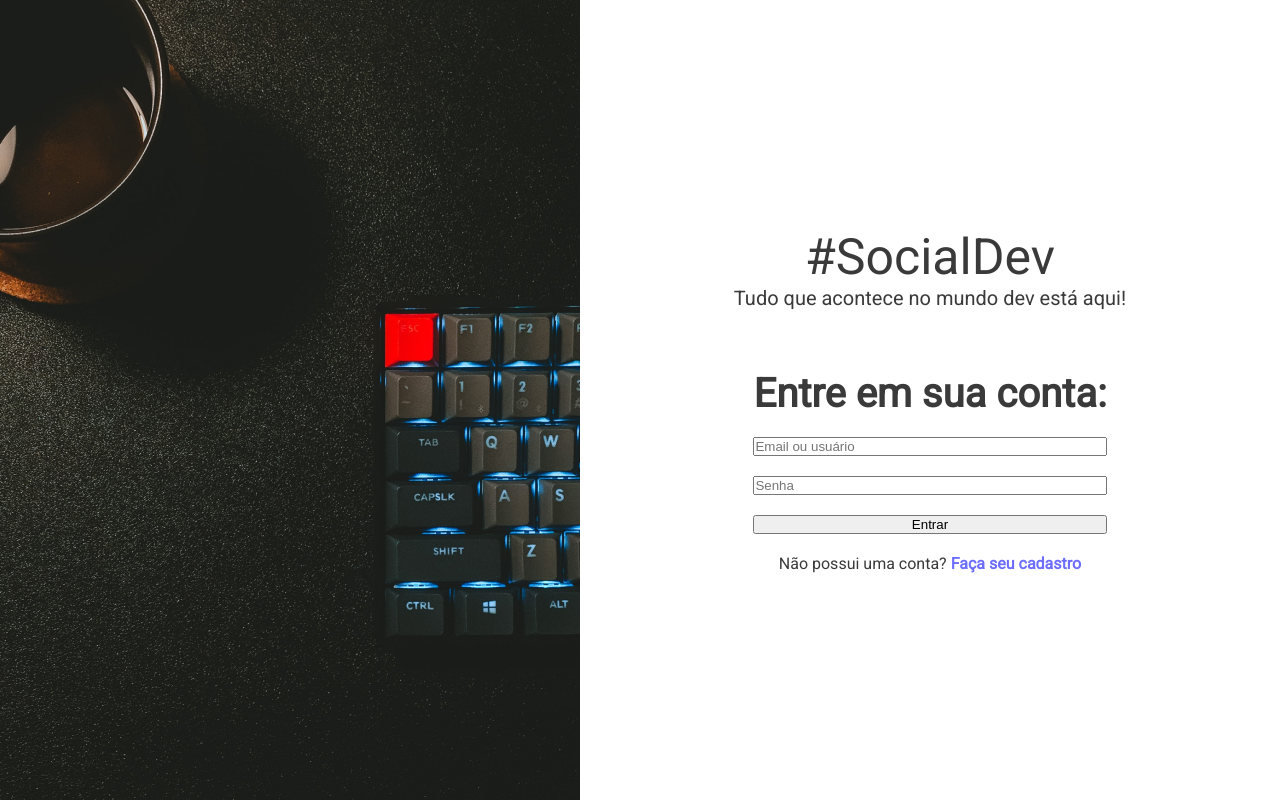
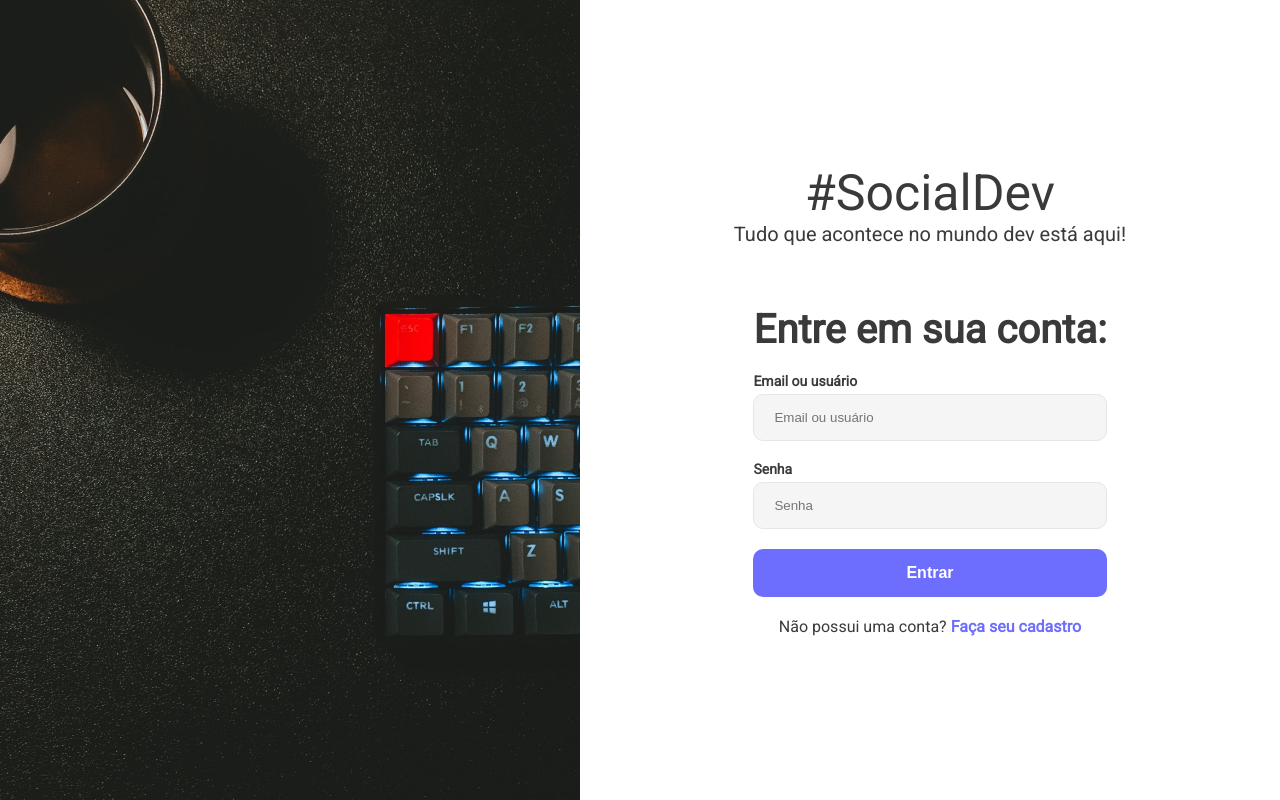
Before and after one commit to RodrigooNS/social-dev, a Next.js app: page /login in a window 1280 px wide. Built offline with nearby package versions, Linux system fonts and the light colour scheme.

Commit message:
criados componentes button-input + ajuste estético

```diff
--- a/pages/_app.jsx
+++ b/pages/_app.jsx
@@ -1,4 +1,6 @@
-import { createGlobalStyle } from "styled-components"
+import { createGlobalStyle, ThemeProvider } from "styled-components"
+
+import theme from "../src/theme"
 
 const GlobalStyle = createGlobalStyle`
   * {
@@ -8,22 +10,27 @@
 
   body {
     font-family: 'Roboto', sans-serif;
-    color: #3a3a3a;
+    color: ${props => props.theme.black};
   }
 
   a {
-    color: #6e6efe;
+    color: ${props => props.theme.primary};
     text-decoration: none;
     font-weight: bold;
+    transition: all 0.2s;
+  }
+
+  a:hover {
+    color: ${props => props.theme.primaryHover}
   }
 `
 
 function App ({ Component, pageProps }) {
   return (
-    <>
+    <ThemeProvider theme={theme}>
       <GlobalStyle />
       <Component {...pageProps} />
-    </>
+    </ThemeProvider>
   )
 }
 
--- a/pages/login.jsx
+++ b/pages/login.jsx
@@ -4,6 +4,8 @@
 import H1 from "../src/components/typography/H1"
 import H2 from "../src/components/typography/H2"
 import H4 from "../src/components/typography/H4"
+import Button from "../src/components/inputs/Button"
+import Input from "../src/components/inputs/Input"
 
 const FormContainer = styled.div`
   margin-top: 60px;
@@ -28,9 +30,9 @@
       <FormContainer>
         <H2>Entre em sua conta:</H2>
         <Form>
-          <input placeholder="Email ou usuário" />
-          <input placeholder="Senha" />
-          <button>Entrar</button>
+          <Input label="Email ou usuário" type="email" />
+          <Input label="Senha" type="password" />
+          <Button>Entrar</Button>
         </Form>
         <Text>Não possui uma conta? <a href="#">Faça seu cadastro</a></Text>
       </FormContainer>
--- /dev/null
+++ b/src/components/inputs/Button.jsx
@@ -0,0 +1,17 @@
+import styled from "styled-components";
+
+const Button = styled.button`
+  background-color: ${props => props.theme.primary};
+  padding: 15px 20px;
+  border-radius: 10px;
+  border: 0;
+  font-weight: bold;
+  color: ${props => props.theme.white};
+  font-size: 16px;
+  cursor: pointer;
+
+  :hover {
+    background-color: ${props => props.theme.primaryHover}
+  }
+`
+export default Button
--- /dev/null
+++ b/src/components/inputs/Input.jsx
@@ -0,0 +1,32 @@
+import styled from "styled-components";
+
+const InputContainer = styled.div`
+  width: 100%
+`
+
+const StyledLabel = styled.p`
+  font-weight: bold;
+  font-size: 14px;
+  margin-bottom: 5px;
+
+`
+
+const StyledInput = styled.input`
+  width: 100%;
+  border: 1px solid ${props => props.theme.inputBorder};
+  background-color: ${props => props.theme.inputBackground};
+  padding: 15px 20px;
+  box-sizing: border-box;
+  border-radius: 10px;
+`
+
+function Input ({ label, ...props }) {
+  return (
+    <InputContainer>
+      <StyledLabel>{label}</StyledLabel>
+      <StyledInput placeholder={label} {...props} />
+    </InputContainer>
+  )
+}
+
+export default Input
--- a/src/components/layout/ImageWithSpace.jsx
+++ b/src/components/layout/ImageWithSpace.jsx
@@ -22,7 +22,7 @@
 `
 
 const StyledContainer = styled.div`
-  background-color: white;
+  background-color: ${props => props.theme.white};
   padding: 30px;
   display: flex;
   flex-direction: column;
--- /dev/null
+++ b/src/theme.js
@@ -0,0 +1,10 @@
+const theme = {
+  primary: '#6e6efe',
+  primaryHover: '#9a9aff',
+  inputBackground: '#f5f5f5',
+  inputBorder: '#e6e6e6',
+  black: '#3a3a3a',
+  white: '#ffffff'
+}
+
+export default theme
```
